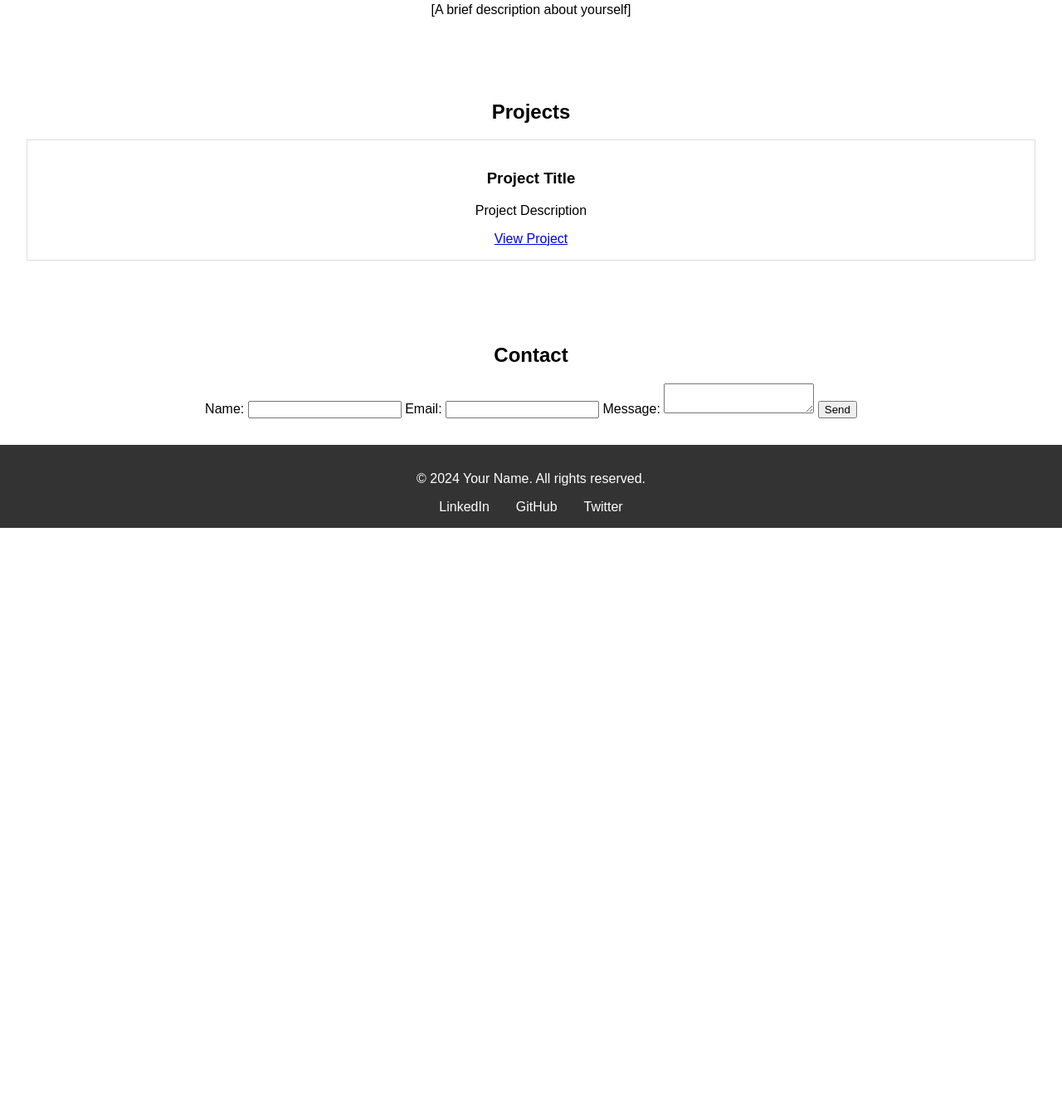
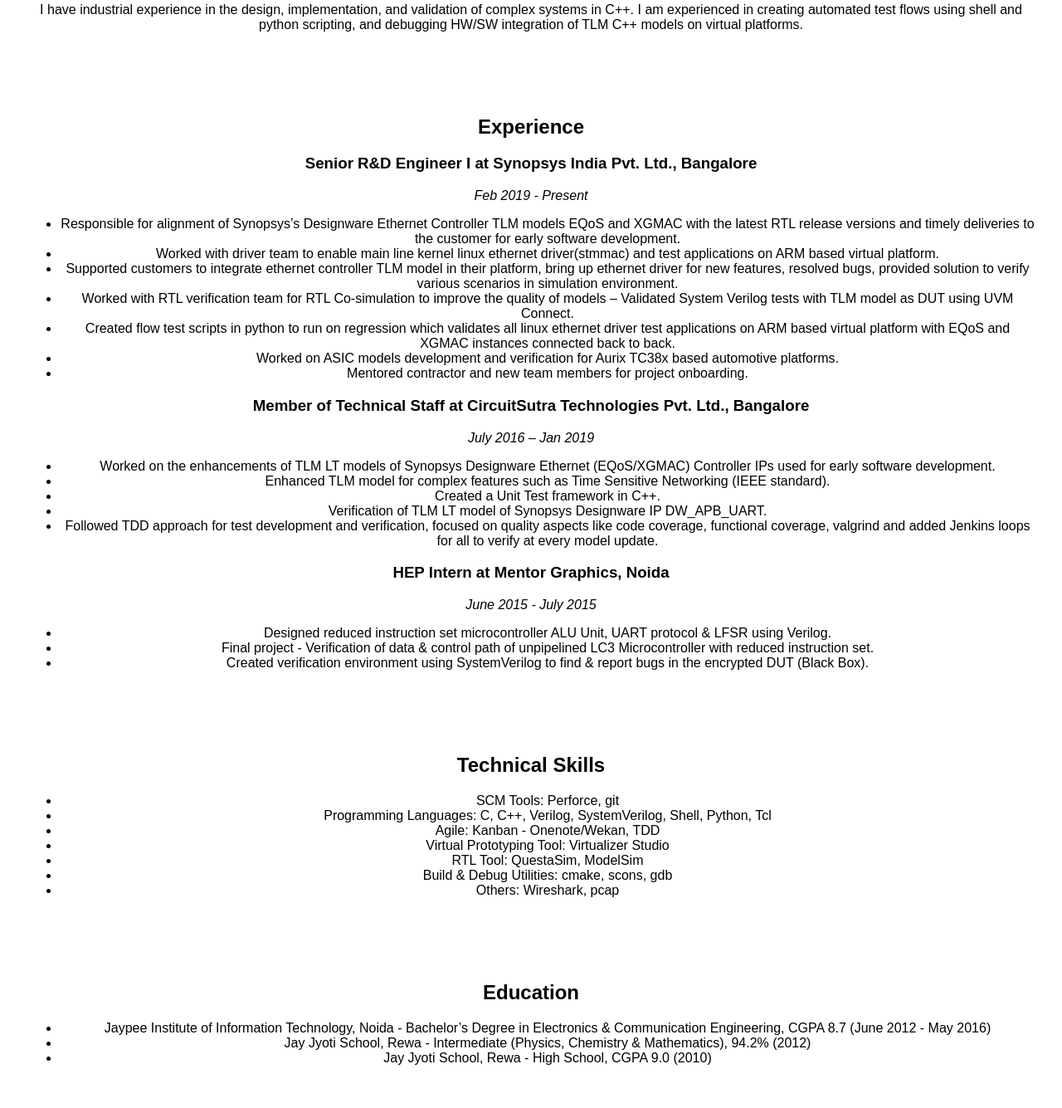
Before and after one commit to pathakvishal/pathakvishal.gitbub.io, a plain HTML site: page index.html in a window 1280 px wide. Shown: the part 313-1648 px from the top of the page at 83% size. Before the commit the page ends 949 px from the top, so only its background shows below. Drawn offline with Linux system fonts and the light colour scheme.

Commit message:
Updated portfolio with details

```diff
--- a/index.html
+++ b/index.html
@@ -3,7 +3,7 @@
 <head>
     <meta charset="UTF-8">
     <meta name="viewport" content="width=device-width, initial-scale=1.0">
-    <title>Your Name - Portfolio</title>
+    <title>Vishal Pathak - Portfolio</title>
     <link rel="stylesheet" href="styles.css">
 </head>
 <body>
@@ -12,7 +12,9 @@
             <ul>
                 <li><a href="#home">Home</a></li>
                 <li><a href="#about">About</a></li>
-                <li><a href="#projects">Projects</a></li>
+                <li><a href="#experience">Experience</a></li>
+                <li><a href="#skills">Skills</a></li>
+                <li><a href="#education">Education</a></li>
                 <li><a href="#contact">Contact</a></li>
             </ul>
         </nav>
@@ -20,38 +22,79 @@
 
     <section id="home">
         <h1>Welcome to My Portfolio</h1>
-        <p>Hi, I'm [Your Name], a [Your Profession].</p>
+        <p>Hi, I'm Vishal Pathak, a Senior R & D Engineer.</p>
     </section>
 
     <section id="about">
         <h2>About Me</h2>
-        <p>[A brief description about yourself]</p>
+        <p>I have industrial experience in the design, implementation, and validation of complex systems in C++. I am experienced in creating automated test flows using shell and python scripting, and debugging HW/SW integration of TLM C++ models on virtual platforms.</p>
     </section>
 
-    <section id="projects">
-        <h2>Projects</h2>
-        <div class="project">
-            <h3>Project Title</h3>
-            <p>Project Description</p>
-            <a href="#">View Project</a>
-        </div>
+    <section id="experience">
+        <h2>Experience</h2>
+
+        <h3>Senior R&D Engineer I at Synopsys India Pvt. Ltd., Bangalore</h3>
+        <p><em>Feb 2019 - Present</em></p>
+        <ul>
+            <li>Responsible for alignment of Synopsys’s Designware Ethernet Controller TLM models EQoS and XGMAC with the latest RTL release versions and timely deliveries to the customer for early software development.</li>
+            <li>Worked with driver team to enable main line kernel linux ethernet driver(stmmac) and test applications on ARM based virtual platform.</li>
+            <li>Supported customers to integrate ethernet controller TLM model in their platform, bring up ethernet driver for new features, resolved bugs, provided solution to verify various scenarios in simulation environment.</li>
+            <li>Worked with RTL verification team for RTL Co-simulation to improve the quality of models – Validated System Verilog tests with TLM model as DUT using UVM Connect.</li>
+            <li>Created flow test scripts in python to run on regression which validates all linux ethernet driver test applications on ARM based virtual platform with EQoS and XGMAC instances connected back to back.</li>
+            <li>Worked on ASIC models development and verification for Aurix TC38x based automotive platforms.</li>
+            <li>Mentored contractor and new team members for project onboarding.</li>
+        </ul>
+
+        <h3>Member of Technical Staff at CircuitSutra Technologies Pvt. Ltd., Bangalore</h3>
+        <p><em>July 2016 – Jan 2019</em></p>
+        <ul>
+            <li>Worked on the enhancements of TLM LT models of Synopsys Designware Ethernet (EQoS/XGMAC) Controller IPs used for early software development.</li>
+            <li>Enhanced TLM model for complex features such as Time Sensitive Networking (IEEE standard).</li>
+            <li>Created a Unit Test framework in C++.</li>
+            <li>Verification of TLM LT model of Synopsys Designware IP DW_APB_UART.</li>
+            <li>Followed TDD approach for test development and verification, focused on quality aspects like code coverage, functional coverage, valgrind and added Jenkins loops for all to verify at every model update.</li>
+        </ul>
+
+        <h3>HEP Intern at Mentor Graphics, Noida</h3>
+        <p><em>June 2015 - July 2015</em></p>
+        <ul>
+            <li>Designed reduced instruction set microcontroller ALU Unit, UART protocol & LFSR using Verilog.</li>
+            <li>Final project - Verification of data & control path of unpipelined LC3 Microcontroller with reduced instruction set.</li>
+            <li>Created verification environment using SystemVerilog to find & report bugs in the encrypted DUT (Black Box).</li>
+        </ul>
+    </section>
+
+    <section id="skills">
+        <h2>Technical Skills</h2>
+        <ul>
+            <li>SCM Tools: Perforce, git</li>
+            <li>Programming Languages: C, C++, Verilog, SystemVerilog, Shell, Python, Tcl</li>
+            <li>Agile: Kanban - Onenote/Wekan, TDD</li>
+            <li>Virtual Prototyping Tool: Virtualizer Studio</li>
+            <li>RTL Tool: QuestaSim, ModelSim</li>
+            <li>Build & Debug Utilities: cmake, scons, gdb</li>
+            <li>Others: Wireshark, pcap</li>
+        </ul>
+    </section>
+
+    <section id="education">
+        <h2>Education</h2>
+        <ul>
+            <li>Jaypee Institute of Information Technology, Noida - Bachelor’s Degree in Electronics & Communication Engineering, CGPA 8.7 (June 2012 - May 2016)</li>
+            <li>Jay Jyoti School, Rewa - Intermediate (Physics, Chemistry & Mathematics), 94.2% (2012)</li>
+            <li>Jay Jyoti School, Rewa - High School, CGPA 9.0 (2010)</li>
+        </ul>
     </section>
 
     <section id="contact">
         <h2>Contact</h2>
-        <form>
-            <label for="name">Name:</label>
-            <input type="text" id="name" name="name">
-            <label for="email">Email:</label>
-            <input type="email" id="email" name="email">
-            <label for="message">Message:</label>
-            <textarea id="message" name="message"></textarea>
-            <button type="submit">Send</button>
-        </form>
+        <p><strong>Vishal Pathak</strong></p>
+        <p><strong>Email:</strong> <a href="mailto:vshlptk@gmail.com">vshlptk@gmail.com</a></p>
+        <p><strong>Phone:</strong> (+91) 8447177899</p>
     </section>
 
     <footer>
-        <p>© 2024 Your Name. All rights reserved.</p>
+        <p>© 2024 Vishal Pathak. All rights reserved.</p>
         <ul>
             <li><a href="#">LinkedIn</a></li>
             <li><a href="#">GitHub</a></li>
```
